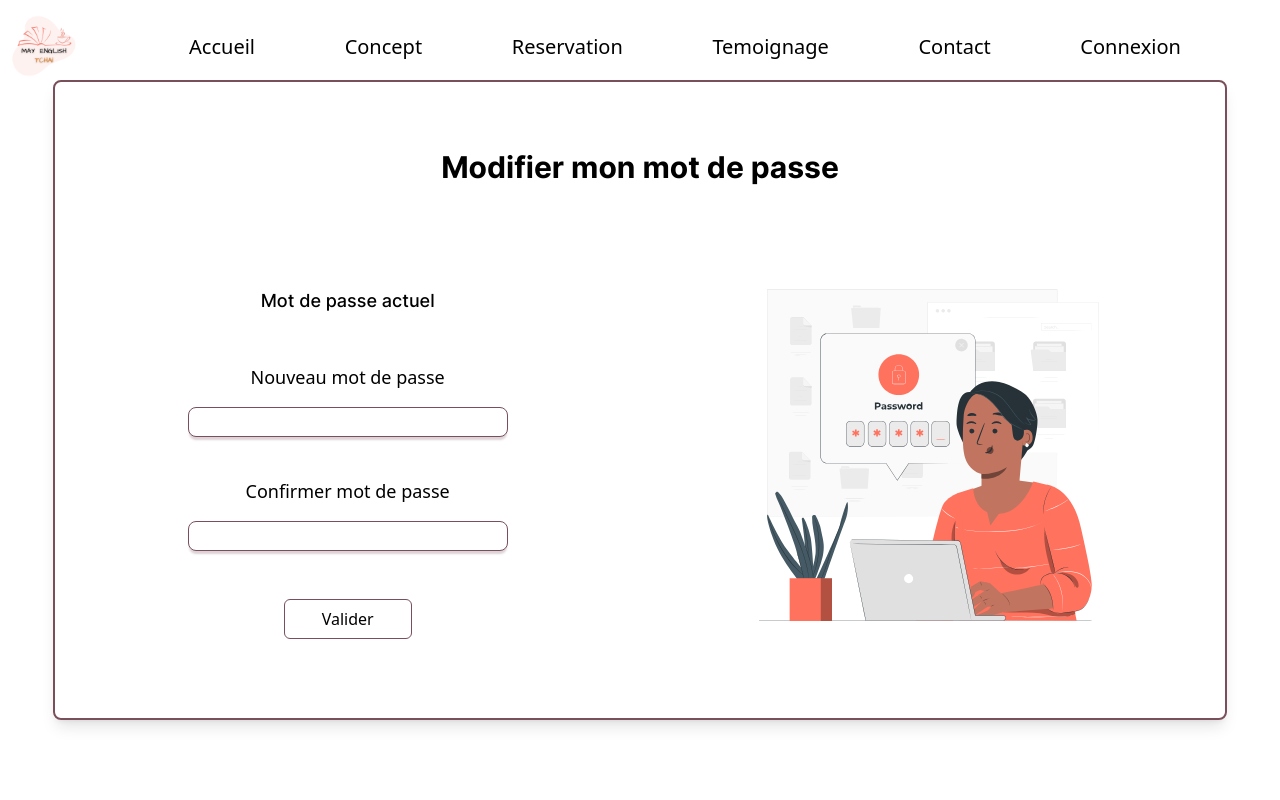
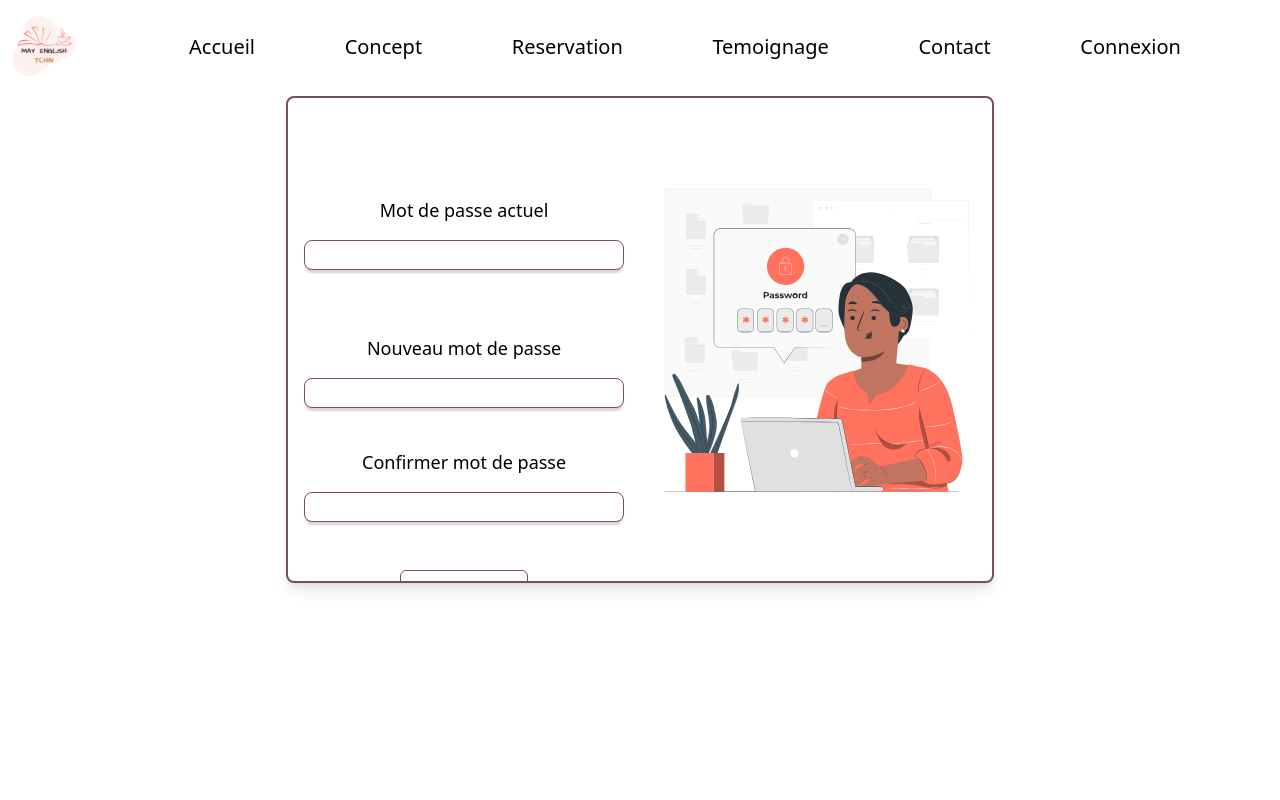
Before and after one commit to may-english-tchai/web-app, a React (Vite) app: page /update-password in a window 1280 px wide. Shown: the top 800 px of the page. Built offline with nearby package versions, Linux system fonts and the light colour scheme.

Commit message:
feat: #219 add modification password (#227)

```diff
--- a/src/components/UpdatePassword.jsx
+++ b/src/components/UpdatePassword.jsx
@@ -1,11 +1,42 @@
+import { useState } from "react";
 import Button from "./elements/Button";
+import { api } from "../store/http";
 import "../assets/styles/updatePassword.scss";
+import { toast } from "react-hot-toast";
 
 const UpdatePassword = () => {
+	const [currentPassword, setCurrentPassword] = useState("");
+	const [newPassword, setNewPassword] = useState("");
+
+	const handleUpdatePassword = async (e) => {
+		e.preventDefault();
+
+		const body = {
+			currentPassword,
+			newPassword,
+		};
+
+		try {
+			const response = await api.put("/api/user/update-password", body);
+
+			if (response.ok) {
+				toast.success("Votre mot de passe a été mis à jour avec succès.");
+			} else {
+				toast.error(
+					"Une erreur est survenue lors de la mise à jour du mot de passe.",
+				);
+			}
+		} catch (error) {
+			console.error(error);
+			toast.error(`Une erreur est survenue : ${error.message}`);
+		}
+	};
+
 	return (
 		<div>
 			<div className="flex flex-col items-center m-auto h-screen">
-				<div className="frame overflow-scroll lg:mt-auto mt-[24%] flex m-auto w-11/12 justify-center lg:h-4/5 h-[85%] items-center border-2 rounded-lg shadow-lg md:max-w-7xl flex-col ">
+				<form className="mt-24" onSubmit={handleUpdatePassword}>
+					<div className="frame  overflow-scroll lg:mt-auto mt-[29%] flex m-auto w-11/12 justify-center lg:h-4/5 h-[85%] items-center border-2 rounded-lg shadow-lg md:max-w-7xl flex-col ">
 						<div className="w-full flex justify-center lg:mt-0 mb-[5%] ">
 							<h1 className="p-5 mt-auto text-xl lg:text-3xl  ">
 								Modifier mon mot de passe
@@ -22,38 +53,50 @@ const UpdatePassword = () => {
 
 							<div className="information w-full justify-center items-center lg:flex-col">
 								<div className="flex flex-col  lg:grid-cols-1 w-full justify-center items-center m-auto">
-								<div className="text-lg mt-6">
-									<p>Mot de passe actuel</p>
+									<div className="flex  m-auto flex-col text-lg lg:mt-12 mt-6">
+										<label className="mx-auto" htmlFor="currentPassword">
+											Mot de passe actuel
+										</label>
+										<input
+											className="input-password lg:my-4 lg:w-80 my-auto w-[11rem]"
+											type="password"
+											id="currentPassword"
+											value={currentPassword}
+											onChange={(e) => setCurrentPassword(e.target.value)}
+										/>
 									</div>
 									<div className="flex  m-auto flex-col text-lg lg:mt-12 mt-6">
-									<label className=" mx-auto" htmlFor="name">
+										<label className=" mx-auto" htmlFor="newPassword">
 											Nouveau mot de passe
 										</label>
 										<input
 											className="input-password lg:my-4 lg:w-80 my-auto w-[11rem]"
-										type="text"
-										id="name"
-										defaultValue=""
+											type="password"
+											id="newPassword"
+											value={newPassword}
+											onChange={(e) => setNewPassword(e.target.value)}
 										/>
 									</div>
 									<div className="flex justify-center flex-col text-lg mt-6">
-									<label className=" mx-auto" htmlFor="name">
+										<label className=" mx-auto" htmlFor="confirmPassword">
 											Confirmer mot de passe
 										</label>
 										<input
 											className="input-password lg:my-4 lg:w-80 my-auto w-[11rem] "
-										type="text"
-										id="name"
-										defaultValue=""
+											type="password"
+											id="confirmPassword"
 										/>
 									</div>
 								</div>
 								<div className="flex w-full justify-center items-center mx-auto my-8 max-w-[8rem] ">
-								<Button style={{ borderColor: "#784F5B" }}>Valider</Button>
+									<Button style={{ borderColor: "#784F5B" }} type="submit">
+										Mettre à jour
+									</Button>
 								</div>
 							</div>
 						</div>
 					</div>
+				</form>
 			</div>
 		</div>
 	);
```
Lines whose indentation alone changed are shown as unchanged.
